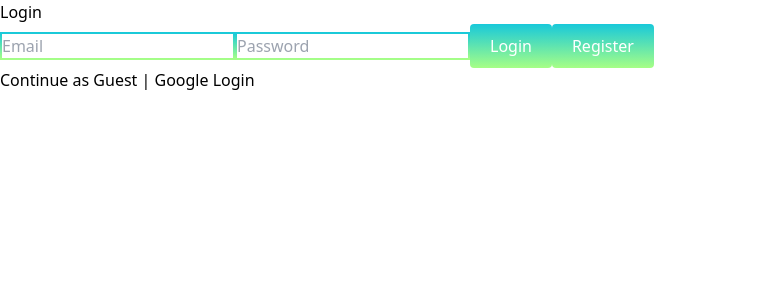
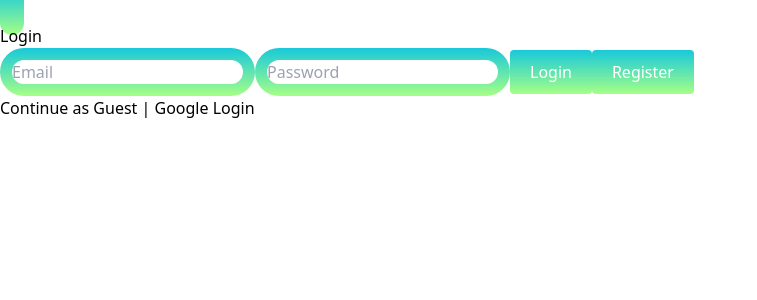
Before and after one commit to DiegoOrtegaElRincon/WildCount, a React (Vite) app in the folder client/: page / in a window 1280 px wide. Shown: the top 300 px of the page, without its empty margins (0-757 px from the left). Built offline with nearby package versions, Linux system fonts and the light colour scheme; no server answers.

Commit message:
Added gradient borders on startup page

```diff
--- a/client/src/index.css
+++ b/client/src/index.css
@@ -5,3 +5,7 @@
 .active-link {
     color: #cccccc;
 }
+
+body::-webkit-scrollbar {
+    display: none;
+}
--- a/client/src/pages/startup/Startup.jsx
+++ b/client/src/pages/startup/Startup.jsx
@@ -44,15 +44,30 @@ const Startup = () => {
         <div className='h-[100vh] flex items-center justify-center'>
             <div className='h-[15rem] relative'>
                 {/* Bottom line on the left side */}
-                <span id='left-line' className='bg-black h-[2rem] w-[50vw] absolute top-[20%] -translate-y-1/2 left-0'></span>
-                <div id='middle-circle' className='absolute top-1/2 left-1/2 -translate-y-1/2 -translate-x-1/2 z-10'>
+                <span
+                    id="left-line"
+                    className="gradient-bg h-[2rem] w-[50vw] absolute top-[20%] -translate-y-1/2 left-0"
+                ></span>
+                <div
+                    id="middle-circle"
+                    className="absolute top-1/2 left-1/2 -translate-y-1/2 -translate-x-1/2 z-10"
+                >
                     {/* Circle in the middle */}
-                    <span className='absolute top-1/2 left-1/2 -translate-y-1/2 -translate-x-1/2 bg-white h-[15rem] w-[15rem] rounded-full border-[12px] border-black cursor-pointer' onClick={() => setIsModalOpen(true)}></span>
+                    <span
+                        className="absolute top-1/2 left-1/2 -translate-y-1/2 -translate-x-1/2  h-[15rem] w-[15rem] border-gradient cursor-pointer"
+                        onClick={() => setIsModalOpen(true)}
+                    ></span>
                     {/* Line in the circle in the middle */}
-                    <span className='absolute top-1/2 left-1/2 -translate-y-1/2 -translate-x-1/2 bg-black h-[2.4rem] w-[14.8rem] -rotate-[40deg] cursor-pointer' onClick={() => setIsModalOpen(true)}></span>
+                    <span
+                        className="absolute top-1/2 left-1/2 -translate-y-1/2 -translate-x-1/2 gradient-bg h-[2.4rem] w-[13.55rem] rounded-md -rotate-[219deg] cursor-pointer z-[9999]"
+                        onClick={() => setIsModalOpen(true)}
+                    ></span>
                 </div>
                 {/* Top line on the right side */}
-                <span id='right-line' className='bg-black h-[2rem] w-[50vw] absolute top-[80%] -translate-y-1/2 right-0'></span>
+                <span
+                    id="right-line"
+                    className="gradient-bg h-[2rem] w-[50vw] absolute top-[80%] -translate-y-1/2 right-0"
+                ></span>
 
                 <LoginModal isOpen={isModalOpen} onClose={() => setIsModalOpen(false)} onLogin={handleLogin} />
             </div>
--- a/client/src/pages/startup/startup.scss
+++ b/client/src/pages/startup/startup.scss
@@ -44,6 +44,18 @@
     animation: moveLeftAnimation 1s linear forwards;
 }
 
-body {
-    overflow: hidden;
-}
+.gradient-bg {
+    background-image: linear-gradient(to right, #18c9da, #a6ff86);
+  }
+
+  .border-gradient {
+    border-width: 12px;
+    background-image: linear-gradient(white, white),
+      linear-gradient(to top, #a6ff86, #18c9da);
+    border-radius: 9999px;
+    border: transparent;
+    background-origin: border-box;
+    background-clip: content-box, border-box;
+    padding: 12px;
+    z-index: 9999;
+  }
```
